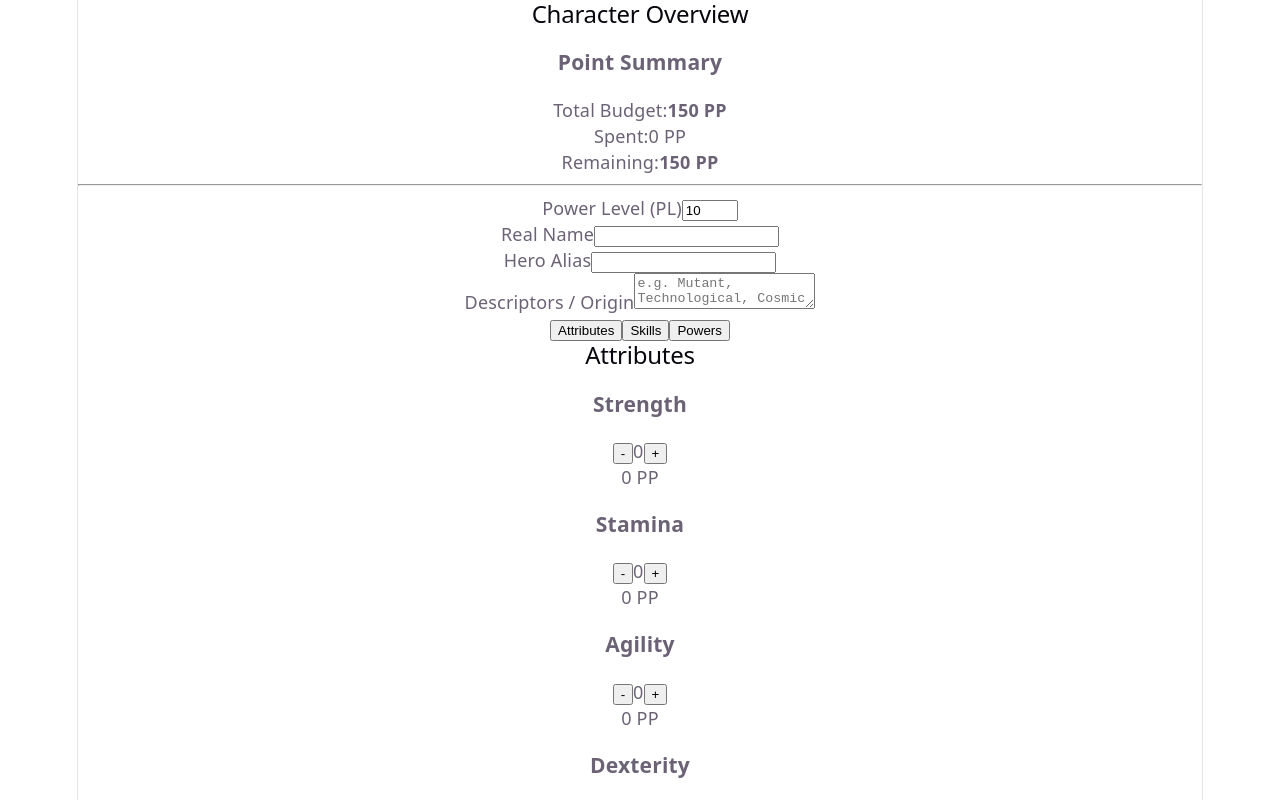
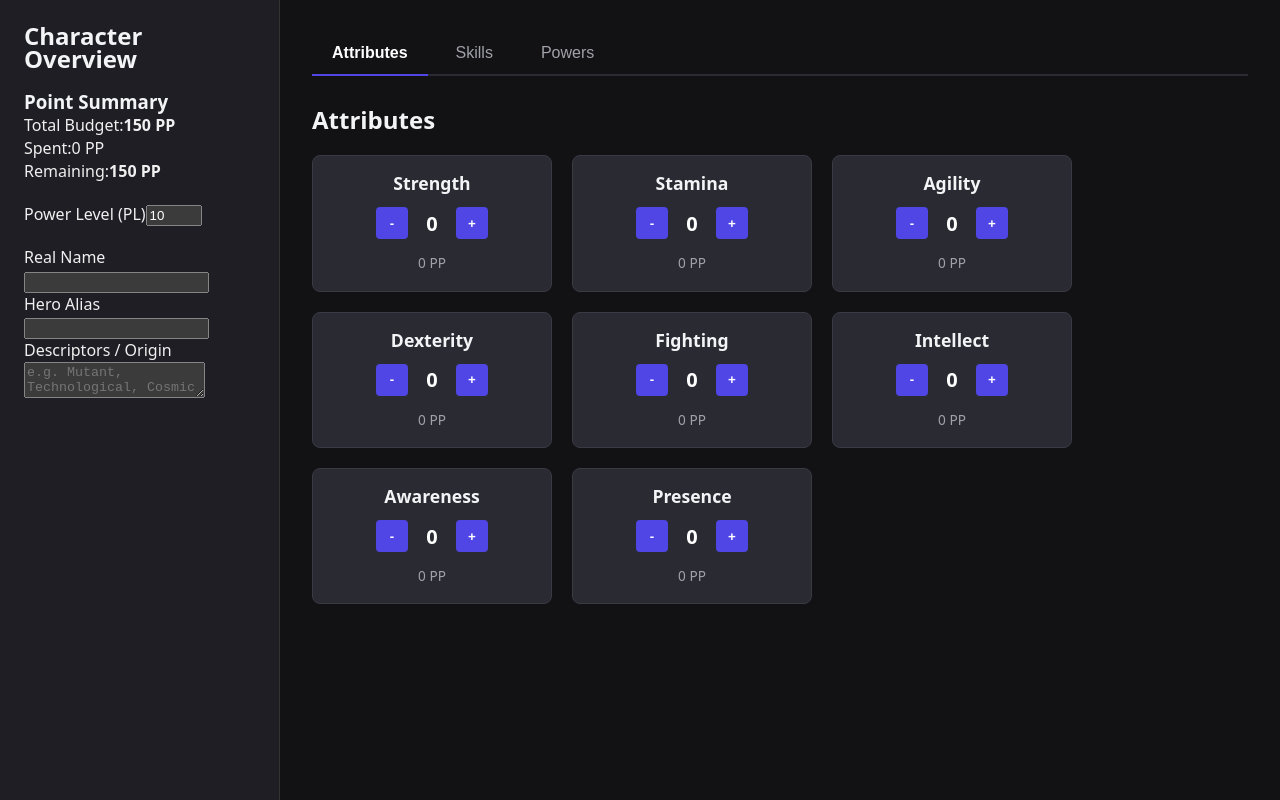
Before and after one commit to AdamChandler958/heros_call, a React (Vite) app: page / in a window 1280 px wide. Shown: the top 800 px of the page. Built offline with nearby package versions, Linux system fonts and the light colour scheme.

Commit message:
Feat: Updating styling to allow screen to render well.

```diff
--- a/src/App.jsx
+++ b/src/App.jsx
@@ -2,6 +2,7 @@ import './App.css'
 import { useState } from 'react';
 import AppLayout from './components/appLayout';
 import AttributeArray from './components/tabs/attributeArray';
+import '@/style/TabNav.css'
 
 // Placeholders
 function SkillsTab() { return <div>Skills Content</div>; }
--- a/src/components/appLayout.jsx
+++ b/src/components/appLayout.jsx
@@ -1,11 +1,14 @@
 import Sidebar from "./sidebar/sidebar";
+import '@/style/AppLayout.css'
 
 function AppLayout({ children }) {
     return (
     <div className="app-shell">
       <Sidebar />
       <main className="main-content">
-        {children}
+        <div className="main-content-inner">
+            {children}
+        </div>
       </main>
     </div>
   );
--- a/src/components/sidebar/sidebar.jsx
+++ b/src/components/sidebar/sidebar.jsx
@@ -7,7 +7,6 @@ function Sidebar() {
     <aside className="builder-sidebar">
       <h2>Character Overview</h2>
       <BudgetTracker />
-      <hr />
       <PowerLevelInput />
       <CharacterMetaData />
     </aside>
--- a/src/components/tabs/attributeArray.jsx
+++ b/src/components/tabs/attributeArray.jsx
@@ -1,4 +1,5 @@
 import AttributeTracker from './attributeTracker';
+import '@/style/AttributeArray.css'
 
 const ATTRIBUTES = [
   { key: 'strength', label: 'Strength' },
--- a/src/index.css
+++ b/src/index.css
@@ -1,111 +1,69 @@
 :root {
-  --text: #6b6375;
-  --text-h: #08060d;
-  --bg: #fff;
-  --border: #e5e4e7;
-  --code-bg: #f4f3ec;
-  --accent: #aa3bff;
-  --accent-bg: rgba(170, 59, 255, 0.1);
-  --accent-border: rgba(170, 59, 255, 0.5);
-  --social-bg: rgba(244, 243, 236, 0.5);
-  --shadow:
-    rgba(0, 0, 0, 0.1) 0 10px 15px -3px, rgba(0, 0, 0, 0.05) 0 4px 6px -2px;
+  --text: #9ca3af;
+  --text-h: #f3f4f6;
+  --bg: #121214;
+  --border: #2e303a;
+  --code-bg: #1f2028;
+  --accent: #6366f1;
+  --accent-bg: rgba(99, 102, 241, 0.15);
+  --accent-border: rgba(99, 102, 241, 0.5);
 
   --sans: system-ui, 'Segoe UI', Roboto, sans-serif;
   --heading: system-ui, 'Segoe UI', Roboto, sans-serif;
   --mono: ui-monospace, Consolas, monospace;
 
-  font: 18px/145% var(--sans);
-  letter-spacing: 0.18px;
-  color-scheme: light dark;
+  font: 16px/145% var(--sans);
+  color-scheme: dark;
   color: var(--text);
   background: var(--bg);
   font-synthesis: none;
   text-rendering: optimizeLegibility;
   -webkit-font-smoothing: antialiased;
   -moz-osx-font-smoothing: grayscale;
-
-  @media (max-width: 1024px) {
-    font-size: 16px;
-  }
 }
 
-@media (prefers-color-scheme: dark) {
-  :root {
-    --text: #9ca3af;
-    --text-h: #f3f4f6;
-    --bg: #16171d;
-    --border: #2e303a;
-    --code-bg: #1f2028;
-    --accent: #c084fc;
-    --accent-bg: rgba(192, 132, 252, 0.15);
-    --accent-border: rgba(192, 132, 252, 0.5);
-    --social-bg: rgba(47, 48, 58, 0.5);
-    --shadow:
-      rgba(0, 0, 0, 0.4) 0 10px 15px -3px, rgba(0, 0, 0, 0.25) 0 4px 6px -2px;
-  }
 
-  #social .button-icon {
-    filter: invert(1) brightness(2);
-  }
+*,
+*::before,
+*::after {
+  box-sizing: border-box;
 }
 
+
+html,
 body {
+  margin: 0;
+  padding: 0;
+  width: 100%;
+  min-height: 100vh;
+  overflow-x: hidden;
+}
+
+#root {
+  margin: 0;
+  padding: 0;
+  width: 100%;
+  min-height: 100vh;
+  display: block;
+}
+
+
+h1, h2, h3, h4, h5, h6 {
+  font-family: var(--heading);
+  font-weight: 600;
+  color: var(--text-h);
   margin: 0;
 }
 
-#root {
-  width: 1126px;
-  max-width: 100%;
-  margin: 0 auto;
-  text-align: center;
-  border-inline: 1px solid var(--border);
-  min-height: 100svh;
-  display: flex;
-  flex-direction: column;
-  box-sizing: border-box;
-}
-
-h1,
-h2 {
-  font-family: var(--heading);
-  font-weight: 500;
-  color: var(--text-h);
-}
-
-h1 {
-  font-size: 56px;
-  letter-spacing: -1.68px;
-  margin: 32px 0;
-  @media (max-width: 1024px) {
-    font-size: 36px;
-    margin: 20px 0;
-  }
-}
-h2 {
-  font-size: 24px;
-  line-height: 118%;
-  letter-spacing: -0.24px;
-  margin: 0 0 8px;
-  @media (max-width: 1024px) {
-    font-size: 20px;
-  }
-}
 p {
   margin: 0;
 }
 
-code,
-.counter {
+code {
   font-family: var(--mono);
-  display: inline-flex;
+  font-size: 14px;
+  padding: 2px 6px;
+  background: var(--code-bg);
   border-radius: 4px;
   color: var(--text-h);
 }
-
-code {
-  font-size: 15px;
-  line-height: 135%;
-  padding: 4px 8px;
-  background: var(--code-bg);
-}
--- /dev/null
+++ b/src/style/AppLayout.css
@@ -0,0 +1,35 @@
+.app-shell {
+  display: grid;
+  grid-template-columns: 280px 1fr;
+  min-height: 100vh;
+  width: 100vw;
+  margin: 0;
+  padding: 0;
+}
+
+.builder-sidebar {
+  background-color: #1e1e24;
+  color: #f0f0f0;
+  padding: 1.5rem;
+  border-right: 1px solid #333;
+  display: flex;
+  flex-direction: column;
+  gap: 1.25rem;
+
+  position: sticky;
+  top: 0;
+  height: 100vh;
+  overflow-y: auto;
+}
+
+.main-content {
+  padding: 2rem;
+  background-color: #121214;
+  color: #ffffff;
+  overflow-y: auto;
+}
+
+.main-content-inner {
+    max-width: 1100px;
+    margin: 0 auto;
+}
--- /dev/null
+++ b/src/style/AttributeArray.css
@@ -0,0 +1,62 @@
+.attribute-section {
+  display: flex;
+  flex-direction: column;
+  gap: 1.5rem;
+}
+
+
+.attribute-grid {
+  display: grid;
+  grid-template-columns: repeat(auto-fill, minmax(180px, 240px));
+  gap: 1.25rem;
+  justify-content: start;
+}
+
+.attribute-card {
+  background-color: #2a2a32;
+  border: 1px solid #3a3a46;
+  border-radius: 8px;
+  padding: 1rem;
+  display: flex;
+  flex-direction: column;
+  align-items: center;
+  gap: 0.75rem;
+}
+
+.attribute-card h3 {
+  margin: 0;
+  font-size: 1.1rem;
+}
+
+.attribute-card .controls {
+  display: flex;
+  align-items: center;
+  gap: 0.75rem;
+}
+
+.attribute-card .controls button {
+  width: 32px;
+  height: 32px;
+  border-radius: 4px;
+  border: none;
+  background-color: #4f46e5;
+  color: white;
+  font-weight: bold;
+  cursor: pointer;
+}
+
+.attribute-card .controls button:hover {
+  background-color: #4338ca;
+}
+
+.attribute-card .score {
+  font-size: 1.25rem;
+  font-weight: bold;
+  min-width: 24px;
+  text-align: center;
+}
+
+.attribute-card .cost {
+  font-size: 0.85rem;
+  color: #a1a1aa;
+}
--- /dev/null
+++ b/src/style/TabNav.css
@@ -0,0 +1,23 @@
+.tab-navigation {
+  display: flex;
+  gap: 0.5rem;
+  border-bottom: 2px solid #2a2a32;
+  margin-bottom: 2rem;
+}
+
+.tab-navigation button {
+  background: transparent;
+  border: none;
+  color: #a1a1aa;
+  padding: 0.75rem 1.25rem;
+  font-size: 1rem;
+  cursor: pointer;
+  border-bottom: 2px solid transparent;
+  margin-bottom: -2px;
+}
+
+.tab-navigation button.active {
+  color: #ffffff;
+  border-bottom-color: #4f46e5;
+  font-weight: bold;
+}
```
